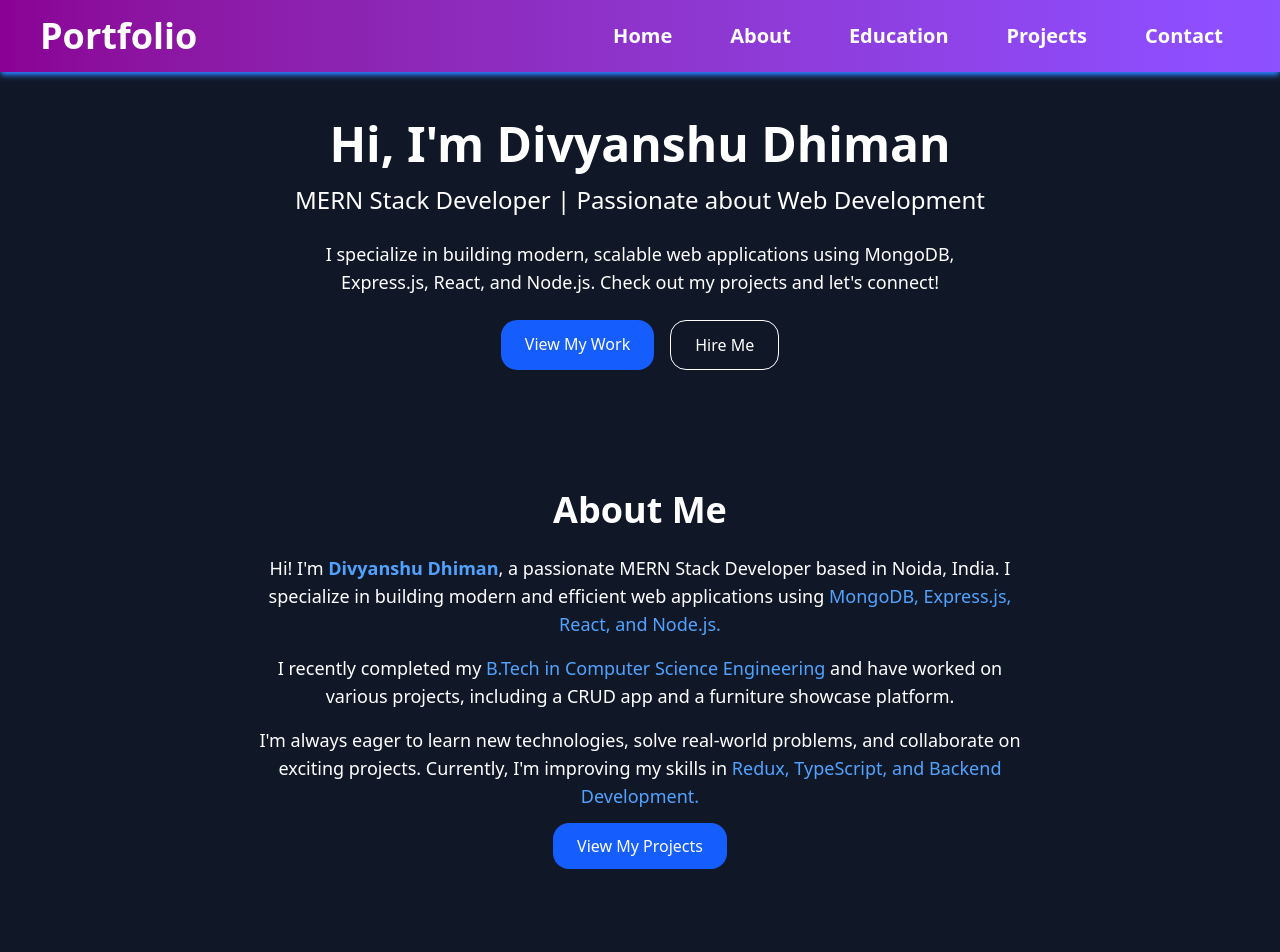
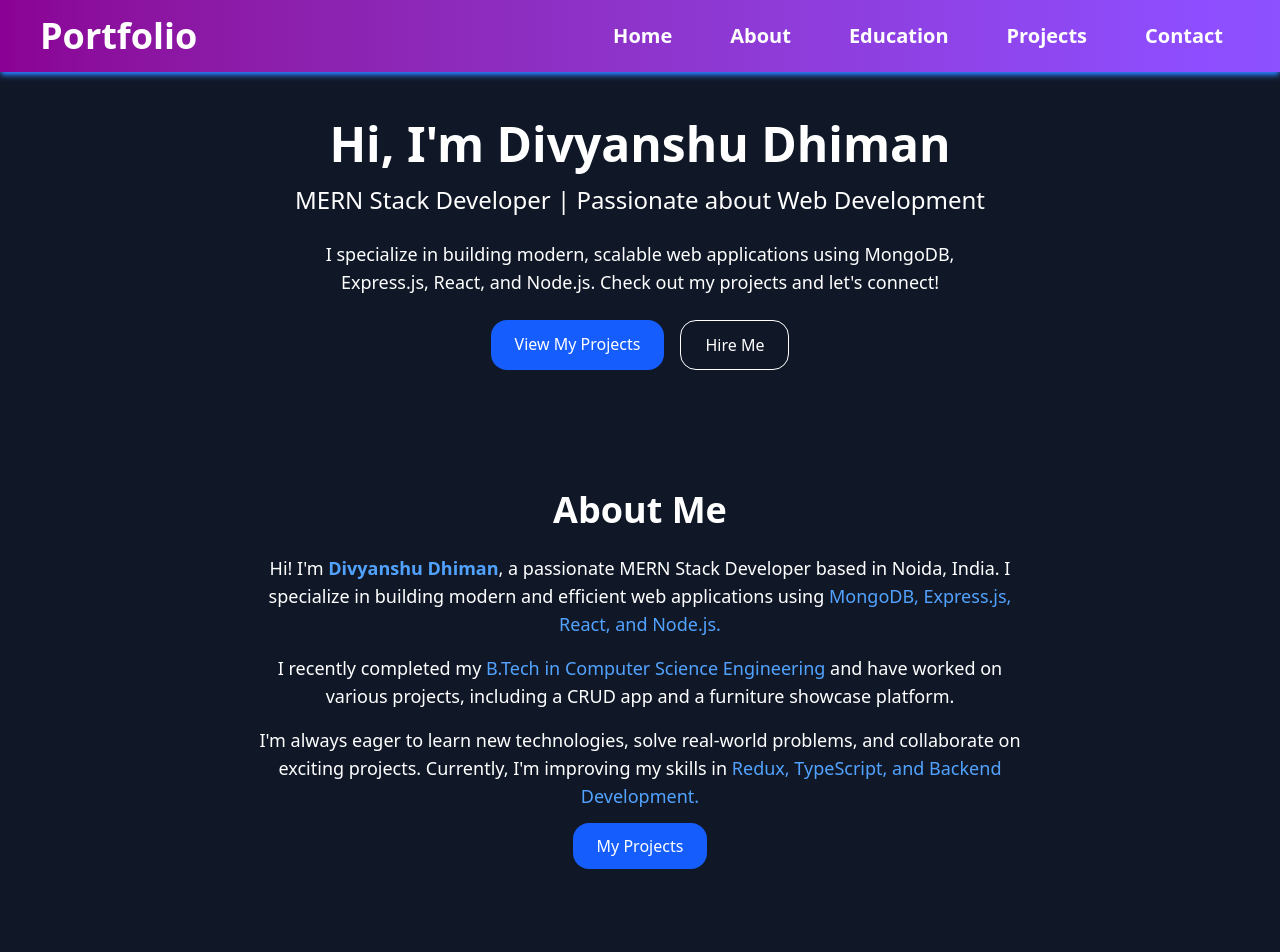
Before and after one commit to divynashu001/Portfolio, a React (Vite) app: page / in a window 1280 px wide. Shown: the top 952 px of the page. Built offline with nearby package versions, Linux system fonts and the light colour scheme.

Commit message:
Edit in text

```diff
--- a/src/pages/About.jsx
+++ b/src/pages/About.jsx
@@ -19,7 +19,7 @@ export default function About() {
       </div>
       <div className="mt-6 animate-fadeIn delay-400">
         <a href="#projects" className="px-6 py-3 bg-blue-600 rounded-2xl text-white hover:bg-blue-500 transition">
-          View My Projects
+          My Projects
         </a>
       </div>
     </div>
--- a/src/pages/Home.jsx
+++ b/src/pages/Home.jsx
@@ -11,7 +11,7 @@ export default function Home() {
         </p>
         <div className="flex space-x-4 animate-fadeIn delay-600">
           <a href="#projects" className="px-6 py-3 bg-blue-600 rounded-2xl text-white hover:bg-blue-500 transition">
-            View My Work
+            View My Projects
           </a>
           <a href="#contact" className="px-6 py-3 border border-white rounded-2xl hover:bg-white hover:text-gray-900 transition">
             Hire Me
```
